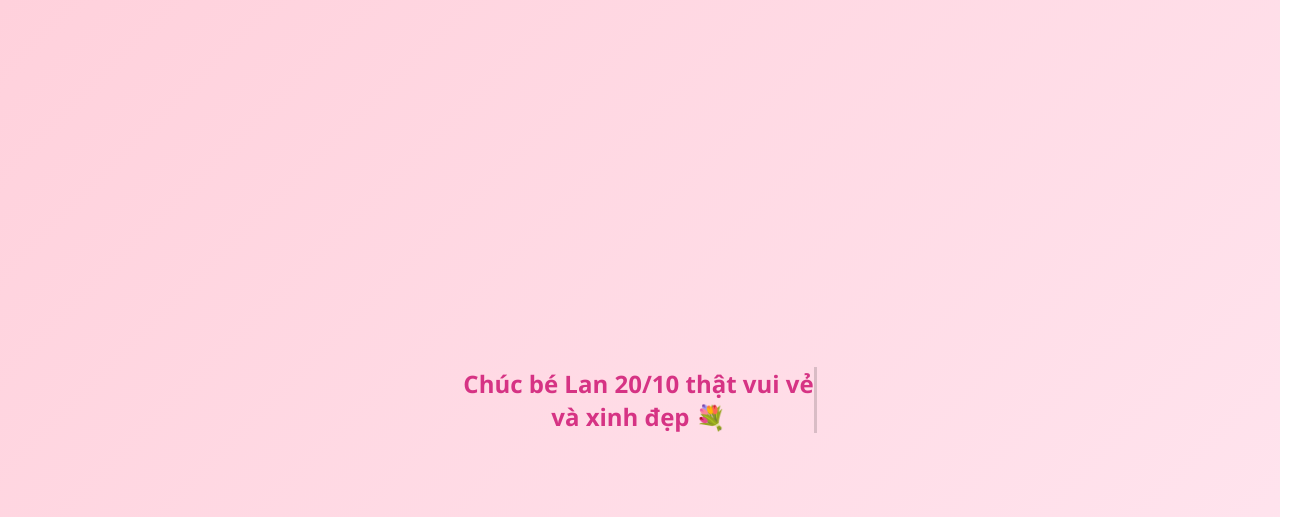
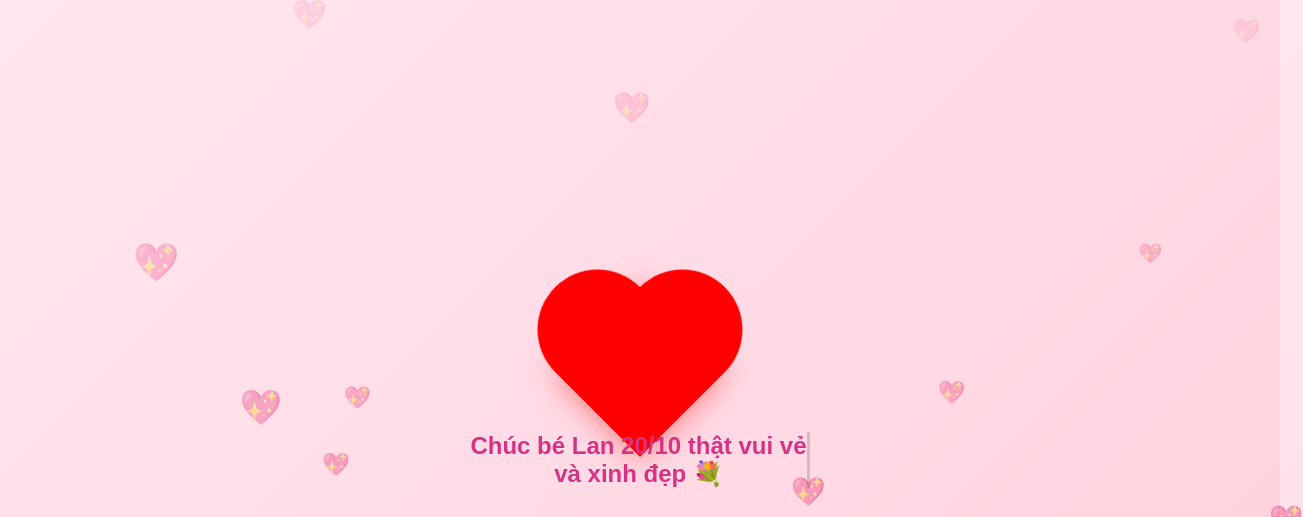
Before and after one commit to thien020801/chuc-20-10, a plain HTML site: page index.html in a window 1280 px wide. Shown: the top 517 px of the page, 1303 px wide, since content can reach past the window. Drawn offline with Linux system fonts and the light colour scheme.

Commit message:
Update index.html last

```diff
--- a/index.html
+++ b/index.html
@@ -1,33 +1,82 @@
 <!DOCTYPE html>
 <html lang="vi">
 <head>
-  <meta charset="UTF-8">
-  <meta name="viewport" content="width=device-width, initial-scale=1.0">
-  <title>Chúc 20/10</title>
+  <meta charset="UTF-8" />
+  <meta name="viewport" content="width=device-width, initial-scale=1.0" />
+  <title>Happy 20/10 💖</title>
   <style>
+    * {
+      box-sizing: border-box;
+      margin: 0;
+      padding: 0;
+    }
+
     body {
+      background: linear-gradient(135deg, #ffe6f0, #ffd1dc);
+      height: 100vh;
       display: flex;
+      flex-direction: column;
       justify-content: center;
       align-items: center;
-      height: 100vh;
-      background: linear-gradient(135deg, #ffd1dc, #ffe6f0);
-      margin: 0;
-      font-family: "Segoe UI", sans-serif;
+      overflow: hidden;
+      font-family: "Poppins", sans-serif;
+      text-align: center;
+      position: relative;
     }
 
-    .container {
-      text-align: center;
+    /* Trái tim chính giữa */
+    .heart {
+      position: relative;
+      width: 120px;
+      height: 120px;
+      background: red;
+      transform: rotate(-45deg);
+      animation: pulse 1s infinite;
+      box-shadow: 0 0 30px rgba(255, 0, 0, 0.5);
+      z-index: 2;
     }
 
+    .heart::before,
+    .heart::after {
+      content: "";
+      position: absolute;
+      width: 120px;
+      height: 120px;
+      background: red;
+      border-radius: 50%;
+    }
+
+    .heart::before {
+      top: -60px;
+      left: 0;
+    }
+
+    .heart::after {
+      left: 60px;
+      top: 0;
+    }
+
+    @keyframes pulse {
+      0%, 100% {
+        transform: scale(1) rotate(-45deg);
+      }
+      50% {
+        transform: scale(1.2) rotate(-45deg);
+      }
+    }
+
+    /* Hiệu ứng chữ gõ từng ký tự */
     .text {
+      margin-top: 40px;
       font-size: 24px;
-      white-space: pre-line; /* cho phép xuống dòng khi gặp \n */
+      color: #d63384;
+      white-space: pre-line;
       border-right: 3px solid rgba(0, 0, 0, 0.75);
       width: fit-content;
       margin: 0 auto;
-      color: #d63384;
+      animation: blinkCursor 0.8s infinite;
       font-weight: 600;
-      animation: blinkCursor 0.8s infinite;
+      z-index: 2;
     }
 
     @keyframes blinkCursor {
@@ -35,28 +84,79 @@
         border-color: transparent;
       }
     }
+
+    /* Hiệu ứng tim bay nền */
+    .floating-heart {
+      position: absolute;
+      bottom: 0;
+      color: rgba(255, 0, 0, 0.7);
+      animation: floatUp linear forwards;
+      z-index: 1;
+    }
+
+    @keyframes floatUp {
+      0% {
+        transform: translateY(0) scale(1);
+        opacity: 1;
+      }
+      100% {
+        transform: translateY(-120vh) scale(1.5);
+        opacity: 0;
+      }
+    }
+
+    .footer {
+      position: absolute;
+      bottom: 15px;
+      font-size: 14px;
+      color: #555;
+      z-index: 2;
+    }
   </style>
 </head>
 <body>
-  <div class="container">
-    <div class="text" id="typingText"></div>
-  </div>
+  <div class="heart"></div>
+
+  <div class="text" id="typingText"></div>
+
+  <!-- Nhạc nền -->
+  <audio autoplay loop>
+    <source src="https://cdn.pixabay.com/download/audio/2023/03/10/audio_13cf5ad2a1.mp3?filename=romantic-piano-144186.mp3" type="audio/mp3" />
+  </audio>
+
+  <div class="footer">Made with 💖 by Bi</div>
 
   <script>
-    const text = "Chúc bé Lan 20/10 thật vui vẻ\nvà xinh đẹp 💐"; // \n giúp xuống hàng
+    // Hiệu ứng gõ chữ
+    const text = "Chúc bé Lan 20/10 thật vui vẻ\nvà xinh đẹp 💐";
     const textContainer = document.getElementById("typingText");
-
     let index = 0;
 
     function typeEffect() {
       if (index < text.length) {
         textContainer.textContent += text[index];
         index++;
-        setTimeout(typeEffect, 100); // chỉnh tốc độ gõ chữ ở đây (ms)
+        setTimeout(typeEffect, 100);
       }
     }
+    typeEffect();
 
-    typeEffect();
+    // Tạo hiệu ứng tim bay
+    function createHeart() {
+      const heart = document.createElement("div");
+      heart.classList.add("floating-heart");
+      heart.textContent = "💖";
+      heart.style.left = Math.random() * 100 + "vw";
+      heart.style.fontSize = Math.random() * 20 + 15 + "px";
+      heart.style.animationDuration = Math.random() * 4 + 4 + "s";
+      document.body.appendChild(heart);
+
+      setTimeout(() => {
+        heart.remove();
+      }, 8000);
+    }
+
+    setInterval(createHeart, 300);
   </script>
 </body>
 </html>
```
